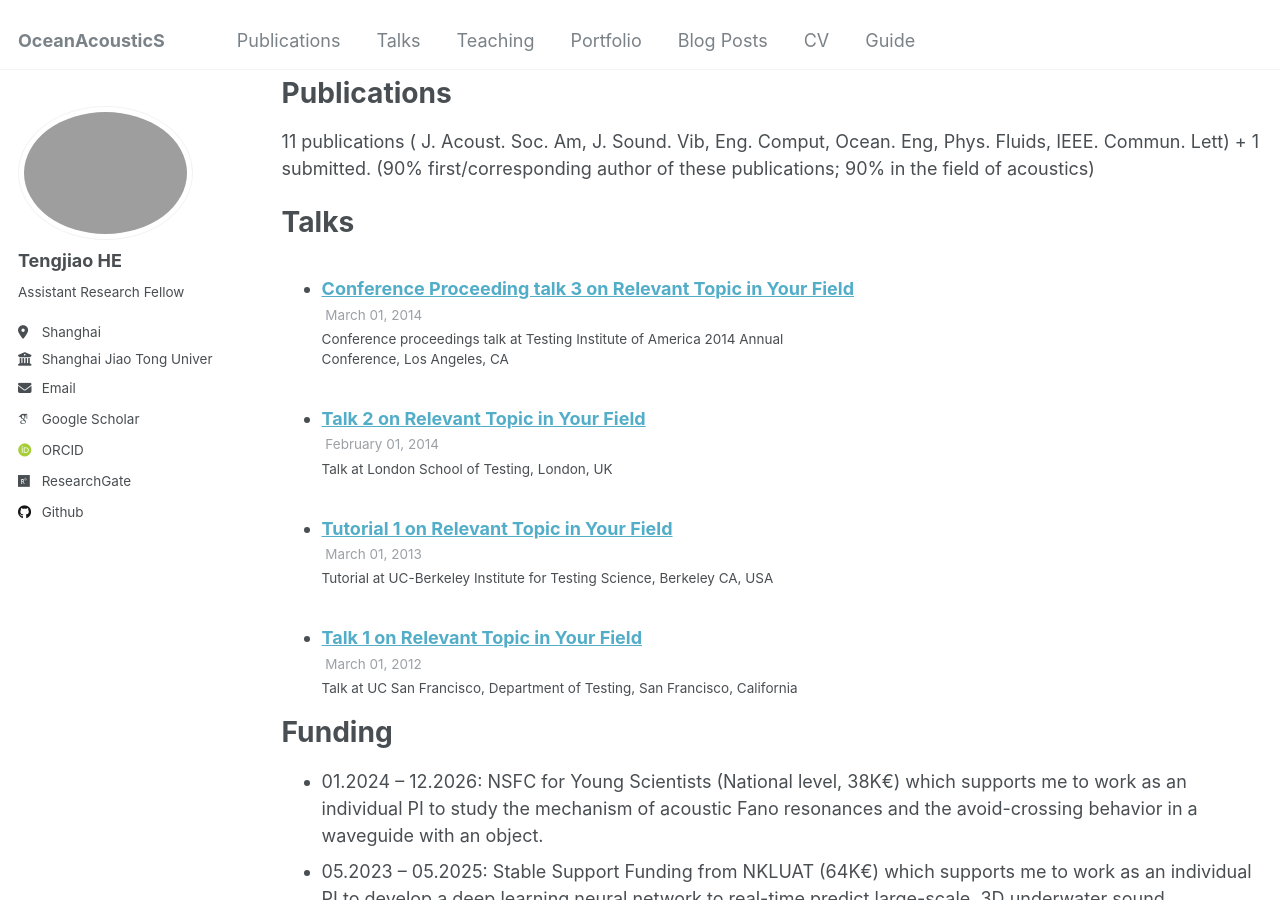
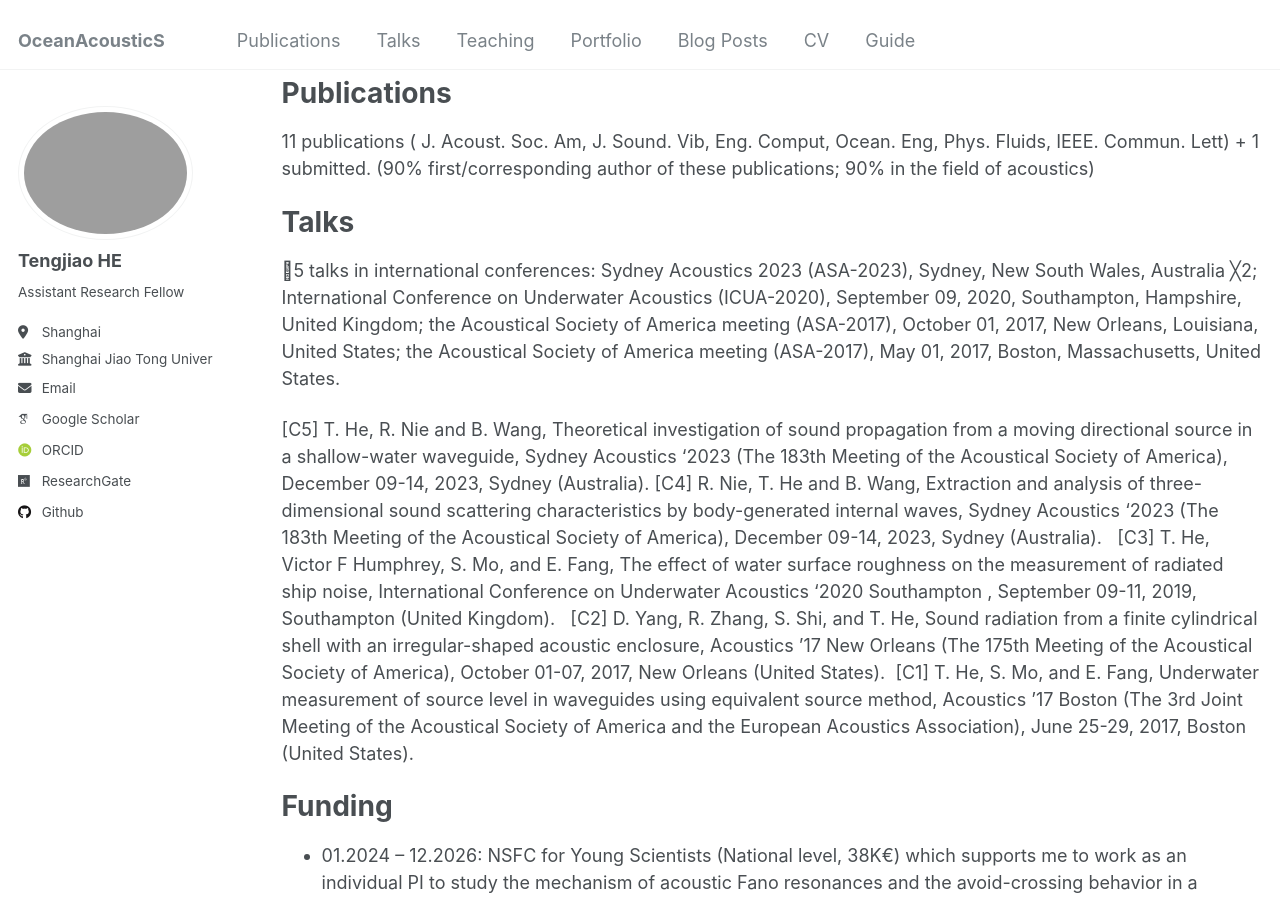
Before and after one commit to TengjiaoHE/OceanSoniX, a Jekyll site: the page built from _pages/cv.md, in a window 1280 px wide and 900 px high, scrolled down 740 px. Built offline with Jekyll 4.4.1, drawn with Linux system fonts in a browser that asks for light colours; some web fonts are replaced.

Commit message:
Update cv.md

```diff
--- a/_pages/cv.md
+++ b/_pages/cv.md
@@ -38,9 +38,13 @@ Publications
 
 Talks
 ======
-  <ul>{% for post in site.talks reversed %}
-    {% include archive-single-talk-cv.html  %}
-  {% endfor %}</ul>
+5 talks in international conferences: Sydney Acoustics 2023 (ASA-2023), Sydney, New South Wales, Australia ╳2; International Conference on Underwater Acoustics (ICUA-2020), September 09, 2020, Southampton, Hampshire, United Kingdom; the Acoustical Society of America meeting (ASA-2017), October 01, 2017, New Orleans, Louisiana, United States; the Acoustical Society of America meeting (ASA-2017), May 01, 2017, Boston, Massachusetts, United States.
+
+[C5] T. He, R. Nie and B. Wang, Theoretical investigation of sound propagation from a moving directional source in a shallow-water waveguide, Sydney Acoustics ‘2023 (The 183th Meeting of the Acoustical Society of America), December 09-14, 2023, Sydney (Australia).
+[C4] R. Nie, T. He and B. Wang, Extraction and analysis of three-dimensional sound scattering characteristics by body-generated internal waves, Sydney Acoustics ‘2023 (The 183th Meeting of the Acoustical Society of America), December 09-14, 2023, Sydney (Australia).
+[C3] T. He, Victor F Humphrey, S. Mo, and E. Fang, The effect of water surface roughness on the measurement of radiated ship noise, International Conference on Underwater Acoustics ‘2020 Southampton , September 09-11, 2019, Southampton (United Kingdom).
+[C2] D. Yang, R. Zhang, S. Shi, and T. He, Sound radiation from a finite cylindrical shell with an irregular-shaped acoustic enclosure,  Acoustics ’17 New Orleans (The 175th Meeting of the Acoustical Society of America), October 01-07, 2017, New Orleans (United States).
+[C1] T. He, S. Mo, and E. Fang, Underwater measurement of source level in waveguides using equivalent source method, Acoustics ’17 Boston (The 3rd Joint Meeting of the Acoustical Society of America and the European Acoustics Association), June 25-29, 2017, Boston (United States).
 
 Funding
 ======
```
